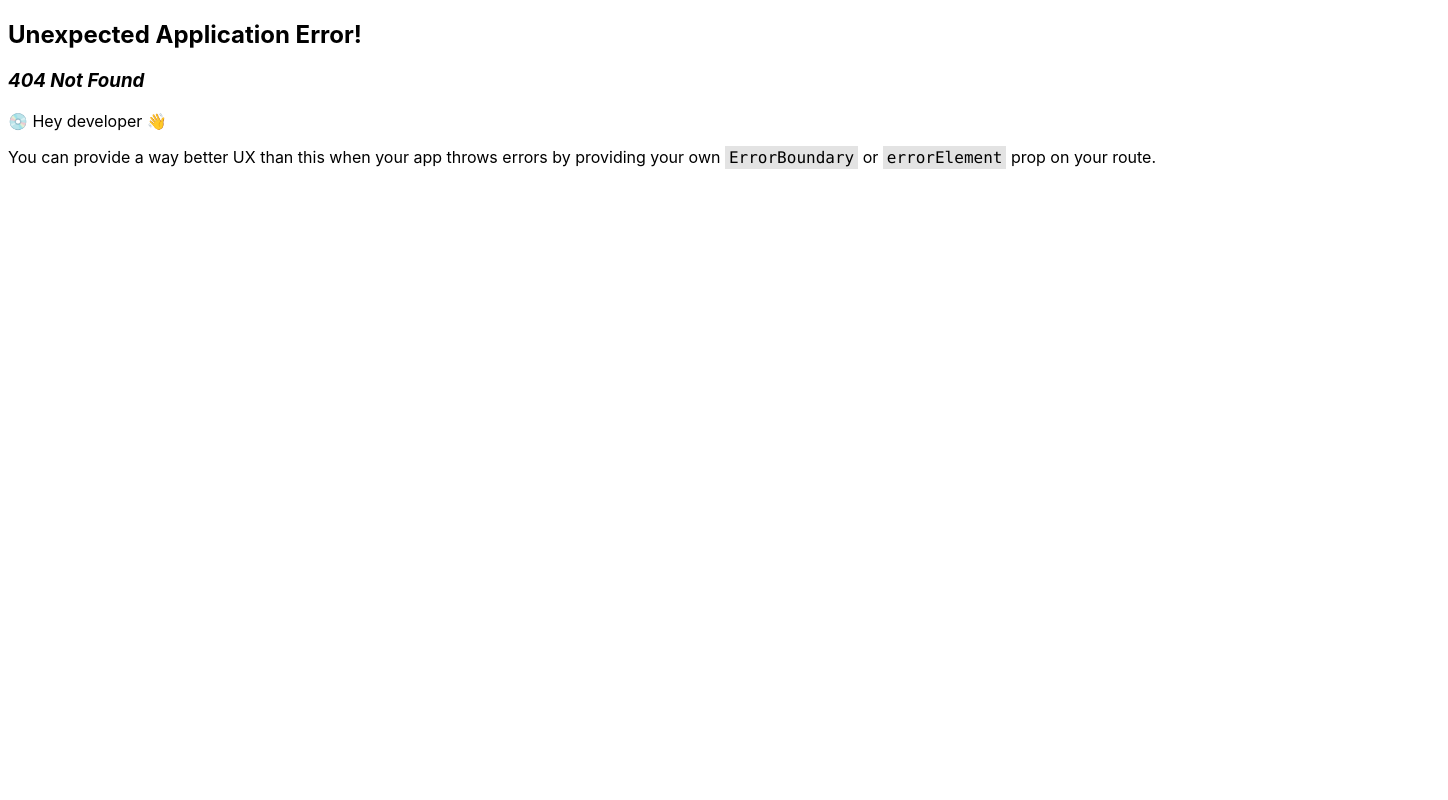
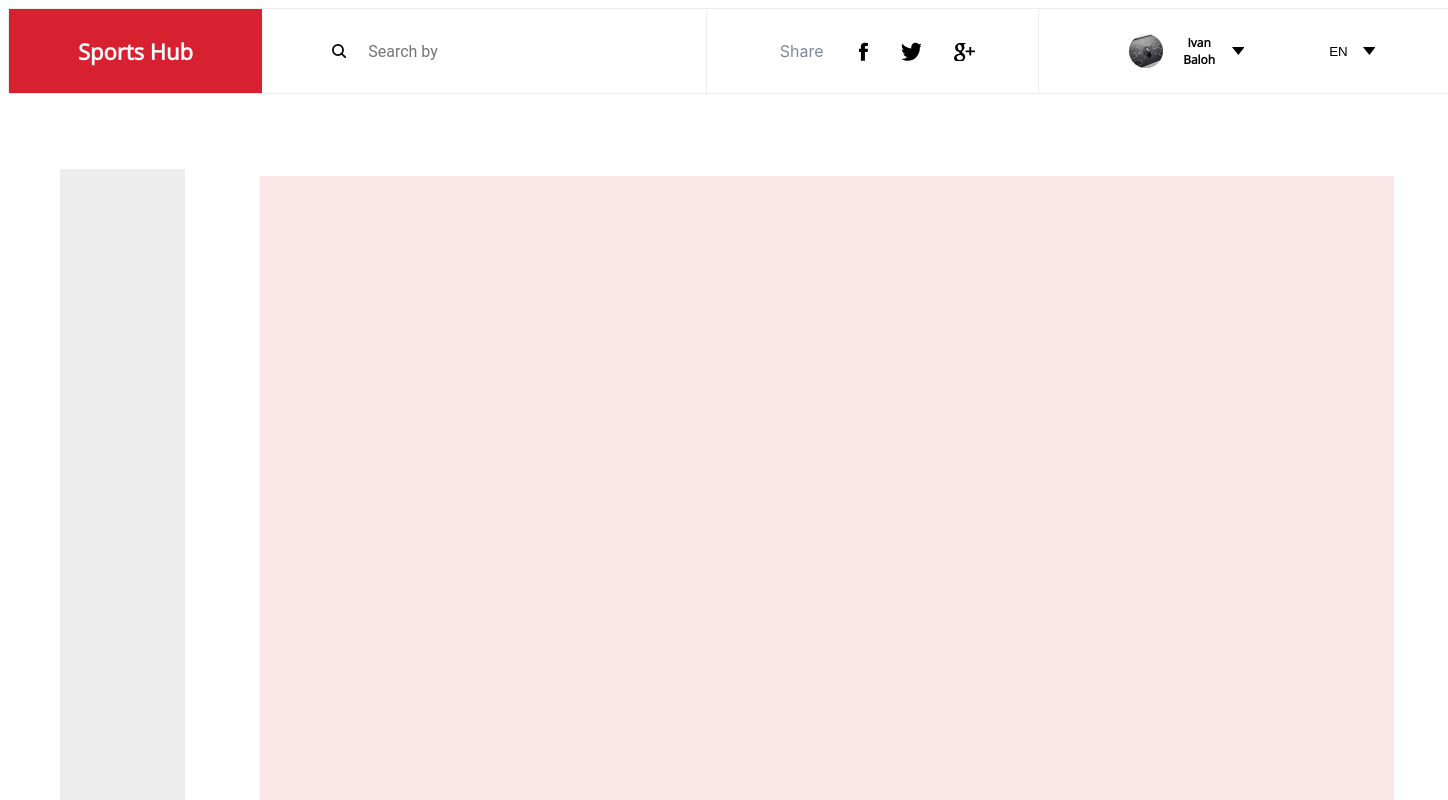
Before and after one commit to ira-vdovychenko/sports-hub, a React (Create React App) app: page /menu in a window 1280 px wide. Before the commit this address had no page. Shown: the top 800 px of the page, 1448 px wide, since content can reach past the window. Built offline with nearby package versions, Linux system fonts and the light colour scheme.

Commit message:
added changes

```diff
--- a/src/App.js
+++ b/src/App.js
@@ -1,6 +1,6 @@
 import React from "react";
 import HomePage from './pages/HomePage';
-import ArticlesPage from "./pages/ArticlesPage";
+import MenuPage from "./pages/MenuPage";
 import UserProfilePage from './pages/UserProfilePage';
 import ChangePasswordPage from './pages/ChangePasswordPage';
 import MuSyrveysPage from './pages/MySurveysPage';
@@ -13,7 +13,7 @@ const router = createBrowserRouter(
     <>
       <Route index element={<HomePage />} />
       <Route element={<HomePage />} path='/home' />
-      <Route element={<ArticlesPage />} path='/articles' />
+      <Route element={<MenuPage />} path='/menu' />
       <Route element={<UserProfilePage />} path='/user' />
       <Route element={<ChangePasswordPage />} path='/changepassword' />
       <Route element={<MuSyrveysPage />} path='/surveys' />
--- a/src/pages/ArticlesPage.js
+++ b/src/pages/MenuPage.js
@@ -2,7 +2,7 @@ import React from "react";
 import { Layout } from '../Layout/Layout';
 
 
-function ArticlesPage () {
+function MenuPage () {
     return (
         <Layout>
 
@@ -10,4 +10,4 @@ function ArticlesPage () {
     )
 }
 
-export default ArticlesPage;
+export default MenuPage;
```
